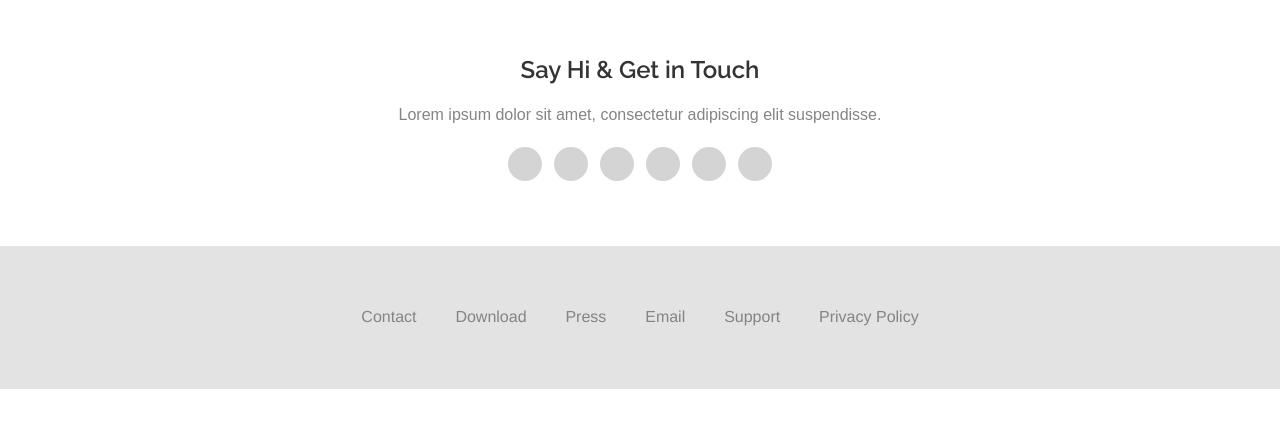
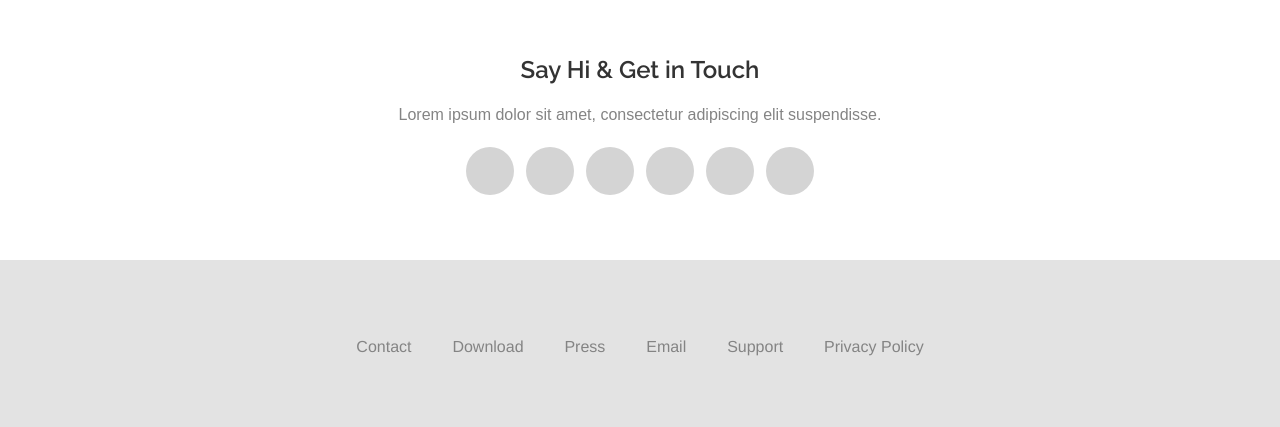
Before and after one commit to herus02/courses, a plain HTML site: page courses/front-end-web-developer-nanodegree/intro-to-html-css/final-project/index.html in a window 1280 px wide. Shown: the part 1654-2081 px from the top of the page. Before the commit the page ends 2043 px from the top, so only its background shows below. Drawn offline with Linux system fonts and the light colour scheme.

Commit message:
add alterações para botões acessíveis a telas menores

```diff
--- a/courses/front-end-web-developer-nanodegree/intro-to-html-css/final-project/stylesheets/style.css
+++ b/courses/front-end-web-developer-nanodegree/intro-to-html-css/final-project/stylesheets/style.css
@@ -314,8 +314,8 @@ iframe {
 }
 
 li.socials__item {
-	width: 34px;
-	height: 34px;
+	width: 48px;
+	height: 48px;
 }
 
 .socials__item + .socials__item {
@@ -388,10 +388,12 @@ li.socials__item {
 }
 
 .footer li + li {
-	margin-left: 35px;
+	margin-left: 5px;
 }
 
 .footer a {
+	display: inline-block;
+	padding: 1em;
 	font-size: 1.6rem;
 	color: #848484;
 }
```
